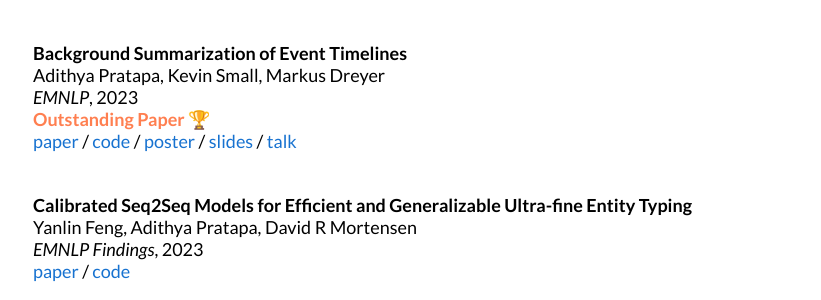
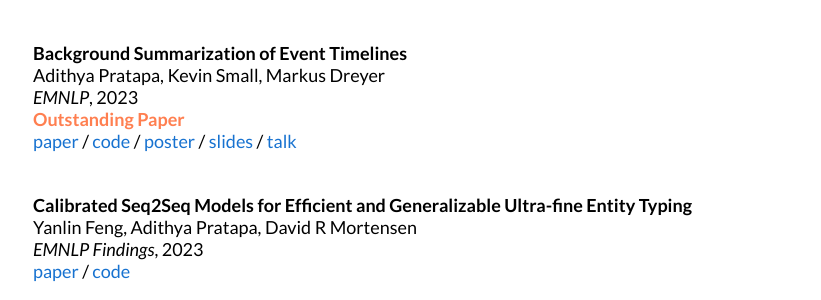
Before and after one commit to adithya7/adithya7.github.io, a Jekyll site: the page built from _posts/2023-10-06-02-backsumm.md, in a window 1280 px wide. Shown: the part 380-680 px from the top of the page, without its empty margins (219-1040 px from the left). Built offline with Jekyll 4.4.1, drawn with Linux system fonts in a browser that asks for light colours.

```diff
--- a/_posts/2023-10-06-02-backsumm.md
+++ b/_posts/2023-10-06-02-backsumm.md
@@ -6,7 +6,7 @@ categories: research
 authors: "Adithya Pratapa, Kevin Small, Markus Dreyer"
 venue: "EMNLP"
 paper: https://arxiv.org/abs/2310.16197
-label: Outstanding Paper 🏆
+label: Outstanding Paper
 slides: https://adithya7.github.io/files/emnlp23_background_summ_slides.pdf
 poster: https://adithya7.github.io/files/emnlp23_background_summ_poster.pdf
 talk: https://drive.google.com/file/d/1anEfA1TQAX0y1aho-uEGXO6J7Qd38Wwo
```
